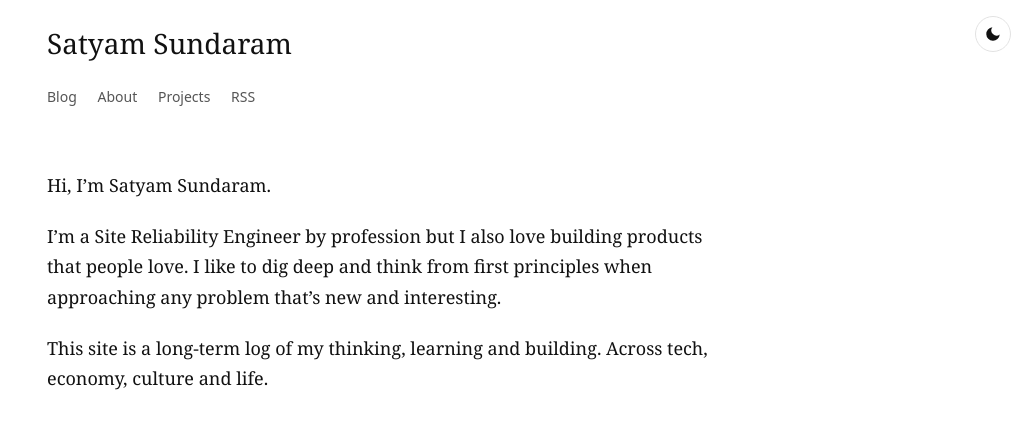
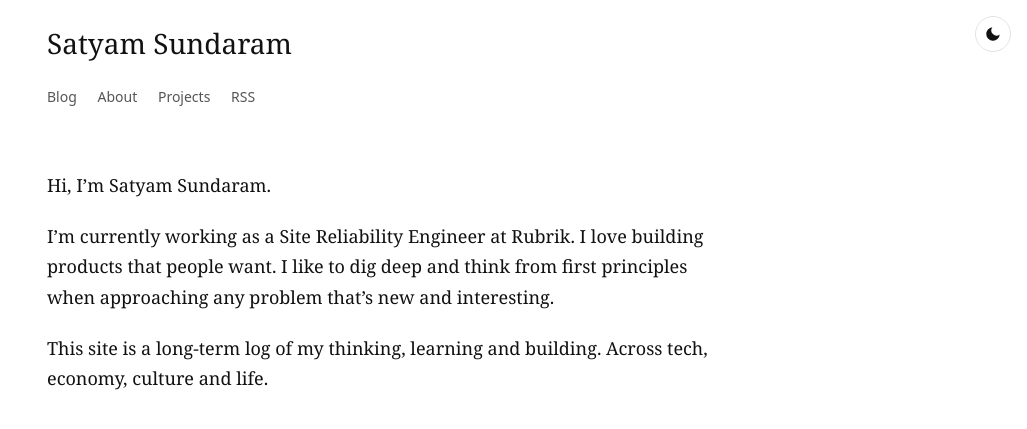
Before and after one commit to satyamsundaram/satyamsundaram.com, a Jekyll site: the page built from index.md, in a window 1280 px wide. Shown: the top 429 px of the page, without its empty margins (253-1280 px from the left). Built offline with Jekyll 4.4.1, drawn with Linux system fonts in a browser that asks for light colours.

Commit message:
update index.md

```diff
--- a/index.md
+++ b/index.md
@@ -5,6 +5,8 @@ title: Home
 
 Hi, I’m Satyam Sundaram.
 
-I'm a Site Reliability Engineer by profession but I also love building products that people love. I like to dig deep and think from first principles when approaching any problem that's new and interesting.
+I'm currently working as a Site Reliability Engineer at Rubrik.
+I love building products that people want.
+I like to dig deep and think from first principles when approaching any problem that's new and interesting.
 
 This site is a long-term log of my thinking, learning and building. Across tech, economy, culture and life.
```
